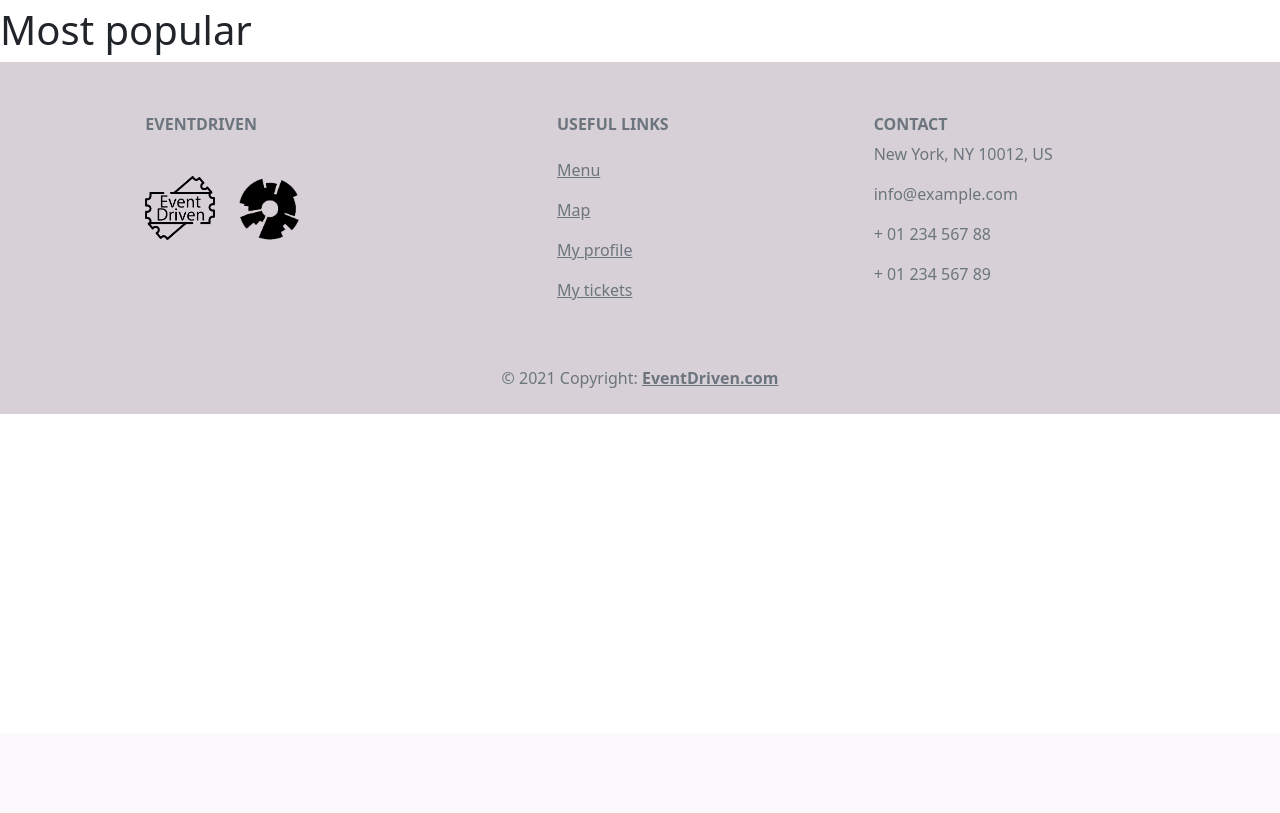
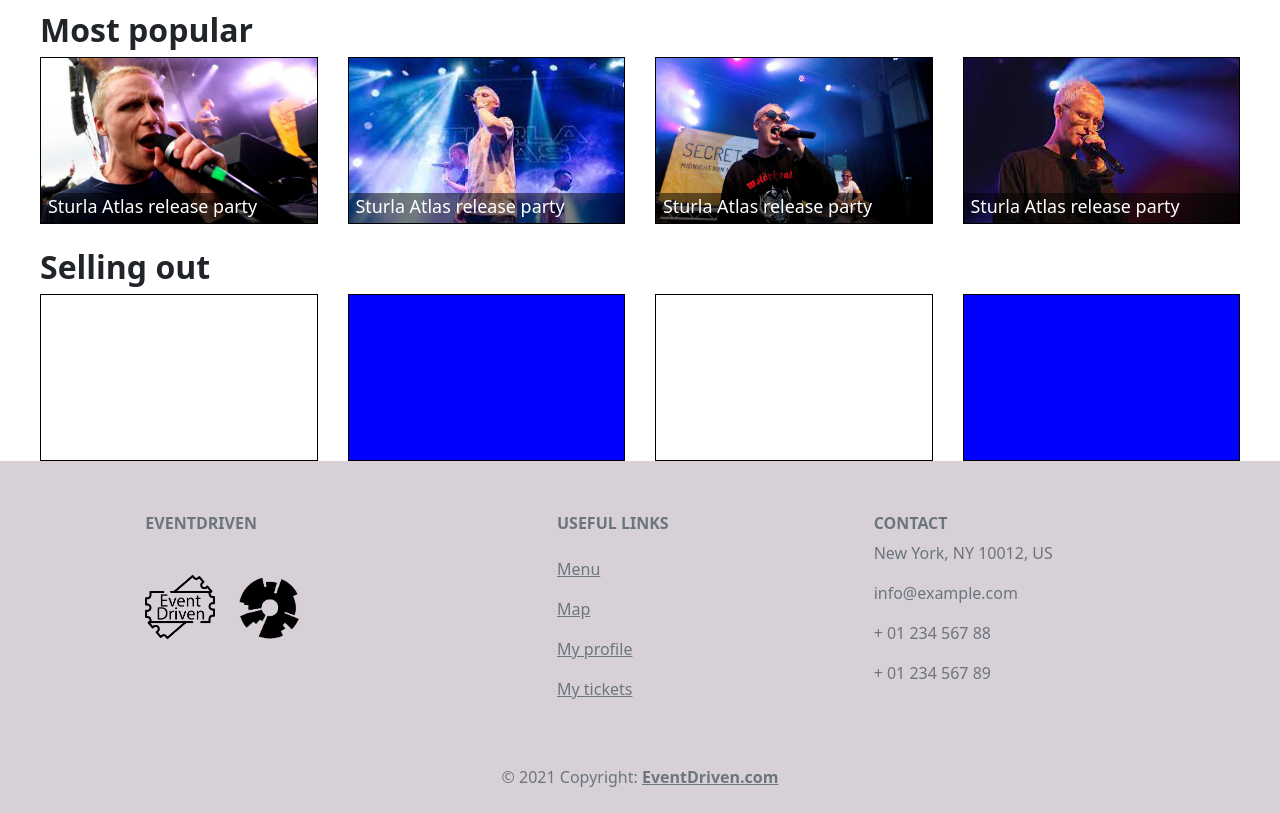
Before and after one commit to kjarrii/vln2, a Django app: page /menu/ in a window 1280 px wide. Shown: the part 66-879 px from the top of the page. Before the commit the page ends 480 px from the top, so only its background shows below. Run offline with Django 4.2, Linux system fonts and the light colour scheme; some libraries are stand-ins or nearby versions.

Commit message:
menu screen

```diff
--- a/event_driven/menu/views.py
+++ b/event_driven/menu/views.py
@@ -3,9 +3,17 @@ from django.shortcuts import render, get_object_or_404
 
 # Create your views here.
 def index(request):
-    return render(request, 'menu/index.html')
+    return render(request, 'menu/index.html', context={ 'pro':pro })
 
 def getEventById(request, id):
     return render(request, 'event.html', {
         'event': get_object_or_404(event, pk=id)
     })
+
+
+pro = [
+    {'title': 'Sturla Atlas in Laugardalshöll', 'date': '01.12.2022', 'location': 'laugardalshöll', 'picture': '../../static/images/sturla1.jpeg'},
+    {'title': 'Kaleó in Hlaðan', 'date': '01.12.2022', 'location': 'Hlaðan, gufunesbær', 'picture': '../../static/images/sturla1.jpeg'},
+    {'title': 'Leikir - Stjarnan', 'date': '01.12.2022', 'location': 'TM-höllin', 'picture': '../../static/images/sturla1.jpeg'},
+    {'title': 'dek', 'date': '01.12.2022', 'location': 'skeggi', 'picture': '../../static/images/sturla1.jpeg'},
+]
--- a/event_driven/static/css/main.css
+++ b/event_driven/static/css/main.css
@@ -85,3 +85,79 @@
 .footer-logo {
   width: 100px;
 }
+
+/* Menu page: */
+#menu-body {
+  margin-top: 5px;
+  margin-right: 40px;
+  margin-left: 40px;
+}
+
+.menu-title {
+  font-weight: bolder;
+  font-size : clamp(1rem, 5vw, 2rem);
+}
+
+.menu-options {
+  width: 100%;
+  display: flex;
+  justify-content: center;
+  gap: 30px;
+
+}
+
+.option {
+  width: 25%;
+  aspect-ratio: 5/3;
+  background-size: cover;
+  background-repeat: no-repeat;
+  background-position: center;
+  border: 1px solid black;
+
+  display: flex;
+  justify-content: flex-end;
+  flex-direction: column;
+  cursor: pointer;
+
+  transition: transform 0.3s ease-in-out;
+}
+
+.img-overlay {
+  position: relative;
+  height: 18%;
+  width: 100%;
+  background: rgba(0, 0, 0, 0.5);
+  transition: height 0.3s ease-in-out;
+}
+
+.option:hover .img-overlay {
+  height: 26%;
+  /*transition: height 0.3s ease-in-out;*/
+}
+
+.option:hover .small-text {
+  display: block;
+  /*transition: display 0.3s ease-in-out;*/
+}
+
+.option:hover {
+/*  background-size: 110%;*/
+  transform: scale(1.1);
+}
+
+.img-overlay-text {
+  width: 100%;
+  color: white;
+  margin-left: 7px;
+}
+
+.big-text {
+  font-size: 1.4vw;
+}
+
+.small-text {
+  font-size: 1vw;
+  margin-top: -1.3rem;
+  display: none;
+/*  transition: display 0.3s ease-in-out;*/
+}
--- a/event_driven/templates/base.html
+++ b/event_driven/templates/base.html
@@ -17,6 +17,5 @@
 
     {% include 'footer.html' %}
     <script src="https://cdn.jsdelivr.net/npm/bootstrap@5.2.0-beta1/dist/js/bootstrap.bundle.min.js" integrity="sha384-pprn3073KE6tl6bjs2QrFaJGz5/SUsLqktiwsUTF55Jfv3qYSDhgCecCxMW52nD2" crossorigin="anonymous"></script>
-    <script src="../static/js/carousel.js"></script>
 </body>
 </html>
--- a/event_driven/templates/menu/index.html
+++ b/event_driven/templates/menu/index.html
@@ -6,9 +6,53 @@
     <br>
     <br>
 
-    <h1>Most popular</h1>
+    <div id="menu-body">
+        <h1 class="menu-title">Most popular</h1>
+        <div class="menu-options">
 
-    {% include 'menu/carousel.html' %}
+            <div class="option" style="background-image: url('../../static/images/sturla1.jpeg')">
+                <div class="img-overlay">
+                    <p class="big-text img-overlay-text">Sturla Atlas release party</p>
+                    <p class="small-text img-overlay-text">February 29th</p>
+                </div>
+            </div>
+
+            <div class="option" style="background-image: url('../../static/images/sturla2.jpeg')">
+                <div class="img-overlay">
+                    <p class="big-text img-overlay-text">Sturla Atlas release party</p>
+                    <p class="small-text img-overlay-text">February 29th</p>
+                </div>
+            </div>
+
+            <div class="option" style="background-image: url('../../static/images/sturla3.jpeg')">
+                <div class="img-overlay">
+                    <p class="big-text img-overlay-text">Sturla Atlas release party</p>
+                    <p class="small-text img-overlay-text">February 29th</p>
+                </div>
+            </div>
+
+            <div class="option" style="background-image: url('../../static/images/sturla4.jpeg')">
+                <div class="img-overlay">
+                    <p class="big-text img-overlay-text">Sturla Atlas release party</p>
+                    <p class="small-text img-overlay-text">February 29th</p>
+                </div>
+            </div>
+
+        </div>
+
+        <br>
+        <h1 class="menu-title">Selling out</h1>
+        <div class="menu-options">
+            <div class="option"></div>
+            <div class="option" style="background-color:blue"></div>
+            <div class="option"></div>
+            <div class="option" style="background-color:blue"></div>
+        </div>
+    </div>
+
+
+
+
 
 
 
```
Also changed, not shown: event_driven/static/js/carousel.js (deleted), event_driven/templates/menu/carousel.html (deleted).
